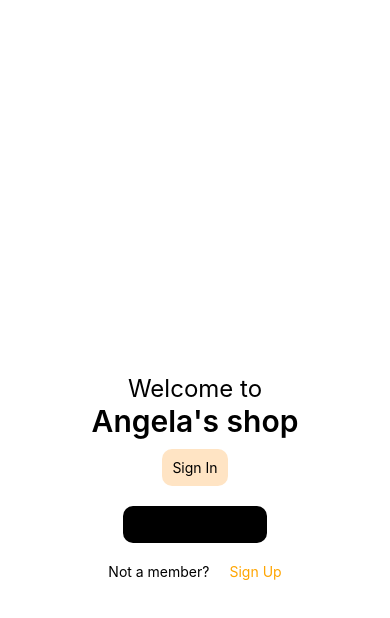
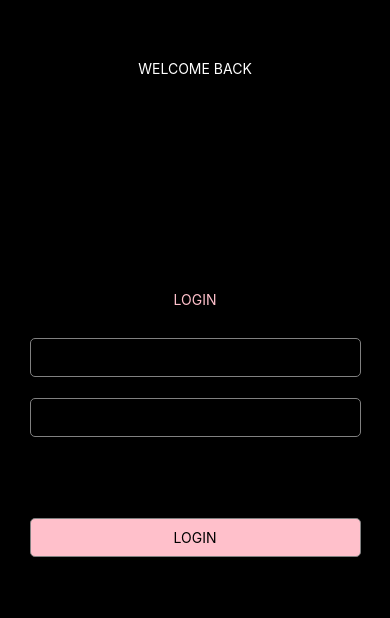
Before and after one commit to emefaAngela/EmefaShop, a React Native app: screen /Login in a window 390 px wide. Shown: the top 618 px of the page. Built offline with nearby package versions, Linux system fonts and the light colour scheme.

Commit message:
designing signup page

```diff
--- a/App.js
+++ b/App.js
@@ -3,10 +3,9 @@ import React from 'react';
 import { StyleSheet, Text, View } from 'react-native';
 import { NavigationContainer} from '@react-navigation/native';
 import { createStackNavigator } from '@react-navigation/stack';
-import Login from "./pages/Login";
 import Homepage from "./pages/Homepage";
 import SignUp from "./pages/SignUp";
-import Login2 from "./pages/Login2";
+import Login from "./pages/Login";
 import Product_details from "./pages/Product_details";
 import Cart from "./pages/Cart";
 import Checkout from "./pages/Checkout";
@@ -19,12 +18,11 @@ export default function App() {
     <View style={{ flex:1}}>
       <NavigationContainer>
         <MainNavigator.Navigator
-        screenOptions={{ headerShown: false ,}} initialRouteName="Login"
+        screenOptions={{ headerShown: false ,}} initialRouteName="Homepage"
         >
+           <MainNavigator.Screen name="Homepage" component={Homepage}/>
           <MainNavigator.Screen name="Login" component={Login}/>
-          <MainNavigator.Screen name="Login2" component={Login2}/>
           <MainNavigator.Screen name="SignUp" component={SignUp}/>
-          <MainNavigator.Screen name="Homepage" component={Homepage}/>
           <MainNavigator.Screen name="Product_details" component={Product_details}/>
           <MainNavigator.Screen name="Cart" component={Cart}/>
           <MainNavigator.Screen name="Checkout" component={Checkout}/>
--- a/pages/Homepage.jsx
+++ b/pages/Homepage.jsx
@@ -1,9 +1,34 @@
 import React from "react";
-import { View, Text , Image , TouchableOpacity} from "react-native";
+import { View,Text, TouchableOpacity,Image } from "react-native";
 
 export default function Homepage(params){
     const navigation = params.navigation;
     return(
-        <View></View>
+            <View style={{backgroundColor:"white",flex:1, justifyContent: "center", alignItems:"center"}}>
+            <Image
+            style={{
+                width:200 ,
+                height:200 ,
+                borderRadius: 10,
+                marginBottom: 20,
+            }}
+            source={{
+                uri:require('../assets/logo.jpg')
+            }}
+            />
+            <Text style={{fontSize:24}}>Welcome to</Text>
+            <Text style={{fontSize:30, fontWeight:"600"}}>Angela's shop</Text>
+            <TouchableOpacity style={{padding:10,borderRadius:10, backgroundColor:"pink",margin:10 }} onPress={()=>navigation.navigate('Login')}>
+                <Text>Sign In</Text>
+            </TouchableOpacity>
+            <TouchableOpacity style={{padding:10, backgroundColor:"black",borderRadius:10,margin:10,color:"white"}} onPress={()=>navigation.navigate('SignUp')}>
+                <Text>Create an Account</Text>
+            </TouchableOpacity>
+            <TouchableOpacity style={{flexDirection:"row"}}>
+                <Text style={{margin:10}}>Not a member?</Text>
+                <Text style={{margin:10,color:"pink", fontweight:"bold"}} >Sign Up</Text>
+            </TouchableOpacity>
+        </View>
+
     );
 }
--- a/pages/Login.jsx
+++ b/pages/Login.jsx
@@ -1,34 +1,35 @@
 import React from "react";
-import { View,Text, TouchableOpacity,Image } from "react-native";
+import { View,Text,TextInput,TouchableOpacity, Button } from "react-native";
 
 export default function Login(params){
     const navigation = params.navigation;
     return(
-            <View style={{backgroundColor:"white",flex:1, justifyContent: "center", alignItems:"center"}}>
-            <Image
+        <View
             style={{
-                width:100 ,
-                height:100 ,
-                borderRadius: 10,
-                marginBottom: 20,
+                backgroundColor:"black",
+                flex:1,
+                color:"white"
             }}
-            source={{
-                uri:require('../assets/login.jpg')
-            }}
-            />
-            <Text style={{fontSize:24}}>Welcome to</Text>
-            <Text style={{fontSize:30, fontWeight:"600"}}>Angela's shop</Text>
-            <TouchableOpacity style={{padding:10,borderRadius:10, backgroundColor:"bisque",margin:10 }} onPress={()=>navigation.navigate('Login2')}>
-                <Text>Sign In</Text>
-            </TouchableOpacity>
-            <TouchableOpacity style={{padding:10, backgroundColor:"black",borderRadius:10,margin:10,color:"white"}} onPress={()=>navigation.navigate('SignUp')}>
-                <Text>Create an Account</Text>
-            </TouchableOpacity>
-            <TouchableOpacity style={{flexDirection:"row"}}>
-                <Text style={{margin:10}}>Not a member?</Text>
-                <Text style={{margin:10,color:"orange", fontweight:"bold"}} >Sign Up</Text>
-            </TouchableOpacity>
+
+            >
+                <View style={{flex:1,padding:40}}><Text style={{padding:20,textAlign:"center",color:"white"}}>WELCOME BACK</Text></View>
+                <View style={{flex:3, alignItems:"center"}}>
+                    <Text style={{padding:20,textAlign:"center",color:"pink"}}>LOGIN</Text>
+                   <TouchableOpacity style={{height:40,width:"90%",padding:10,backgroundColor:"ash"}}>
+                   <TextInput style={{borderWidth: 1,borderColor: 'grey',padding: 10,marginBottom: 20,borderRadius: 5,}}
+                   placeholder="USER NAME"></TextInput>
+                    </TouchableOpacity>
+                    <TouchableOpacity style={{height:40,width:"90%",padding:10,backgroundColor:"ash"}}>
+                   <TextInput style={{borderWidth: 1,borderColor: 'grey',padding: 10,marginTop:20,marginBottom: 20,borderRadius: 5,}}
+                   placeholder="PASSWORD"></TextInput>
+                    </TouchableOpacity>
+                    <TouchableOpacity style={{height:40,width:"90%",padding:10,marginTop:100,}}>
+                   <Text style={{textAlign:"center",borderWidth: 1,borderColor: 'grey',padding: 10,marginBottom: 20,borderRadius: 5,backgroundColor:"pink"}}
+                   >LOGIN</Text>
+                    </TouchableOpacity>
+
+
+                </View>
         </View>
-
     );
 }
--- a/pages/Login2.jsx
+++ /dev/null
@@ -1,35 +0,0 @@
-import React from "react";
-import { View,Text,TextInput,TouchableOpacity, Button } from "react-native";
-
-export default function Login2(params){
-    const navigation = params.navigation;
-    return(
-        <View
-            style={{
-                backgroundColor:"black",
-                flex:1,
-                color:"white"
-            }}
-
-            >
-                <View style={{flex:1,padding:40}}><Text style={{padding:20,textAlign:"center",color:"white"}}>WELCOME BACK</Text></View>
-                <View style={{flex:3, alignItems:"center"}}>
-                    <Text style={{padding:20,textAlign:"center",color:"pink"}}>LOGIN</Text>
-                   <TouchableOpacity style={{height:40,width:"90%",padding:10,backgroundColor:"ash"}}>
-                   <TextInput style={{borderWidth: 1,borderColor: 'grey',padding: 10,marginBottom: 20,borderRadius: 5,}}
-                   placeholder="USER NAME"></TextInput>
-                    </TouchableOpacity>
-                    <TouchableOpacity style={{height:40,width:"90%",padding:10,backgroundColor:"ash"}}>
-                   <TextInput style={{borderWidth: 1,borderColor: 'grey',padding: 10,marginTop:20,marginBottom: 20,borderRadius: 5,}}
-                   placeholder="PASSWORD"></TextInput>
-                    </TouchableOpacity>
-                    <TouchableOpacity style={{height:40,width:"90%",padding:10,marginTop:100,}}>
-                   <Text style={{textAlign:"center",borderWidth: 1,borderColor: 'grey',padding: 10,marginBottom: 20,borderRadius: 5,backgroundColor:"pink"}}
-                   >LOGIN</Text>
-                    </TouchableOpacity>
-
-
-                </View>
-        </View>
-    );
-}
```
Also changed, not shown: assets/logo.jpg (added).
